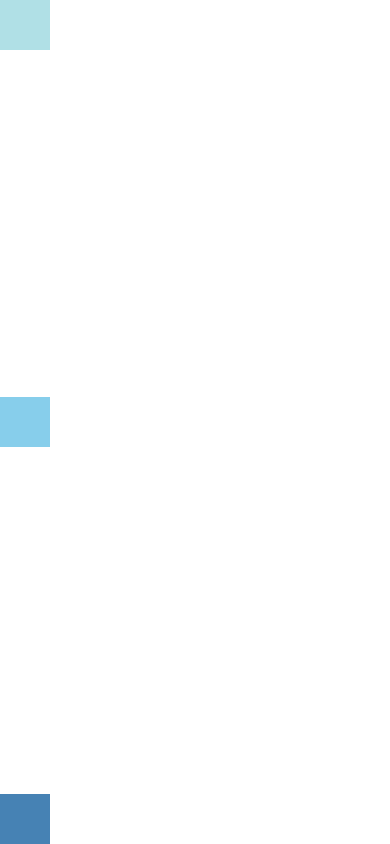
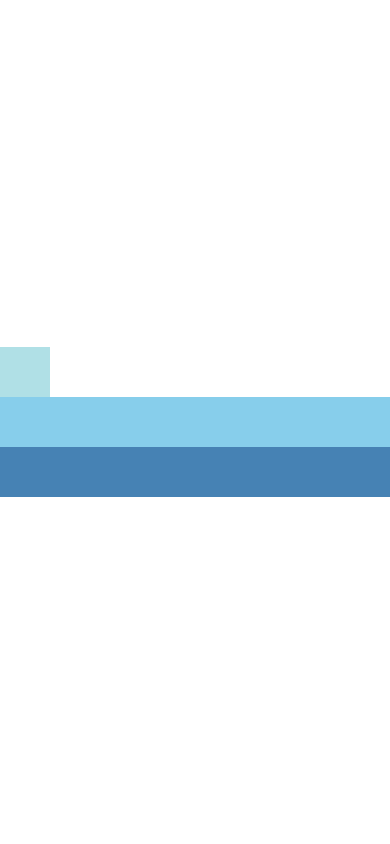
Before and after one commit to hdontheline/get-started-react-native, a React Native app in the folder AwesomeProject/: screen / in a window 390 px wide. Built offline with nearby package versions, Linux system fonts and the light colour scheme.

Commit message:
Align items

```diff
--- a/AwesomeProject/App.js
+++ b/AwesomeProject/App.js
@@ -5,10 +5,11 @@
   render() {
     return (
       <View style={{flex: 1, flexDirection: 'column',
-      justifyContent: 'space-between',}}>
+      justifyContent: 'center',
+      alignItems: 'stretch',}}>
         <View style={{width: 50, height: 50, backgroundColor: 'powderblue'}} />
-        <View style={{width: 50, height: 50, backgroundColor: 'skyblue'}} />
-        <View style={{width: 50, height: 50, backgroundColor: 'steelblue'}} />
+        <View style={{height: 50, backgroundColor: 'skyblue'}} />
+        <View style={{height: 50, backgroundColor: 'steelblue'}} />
       </View>
     );
   }
```
Also changed, not shown: 1 other file (tests, documents, lock files or other folders).
